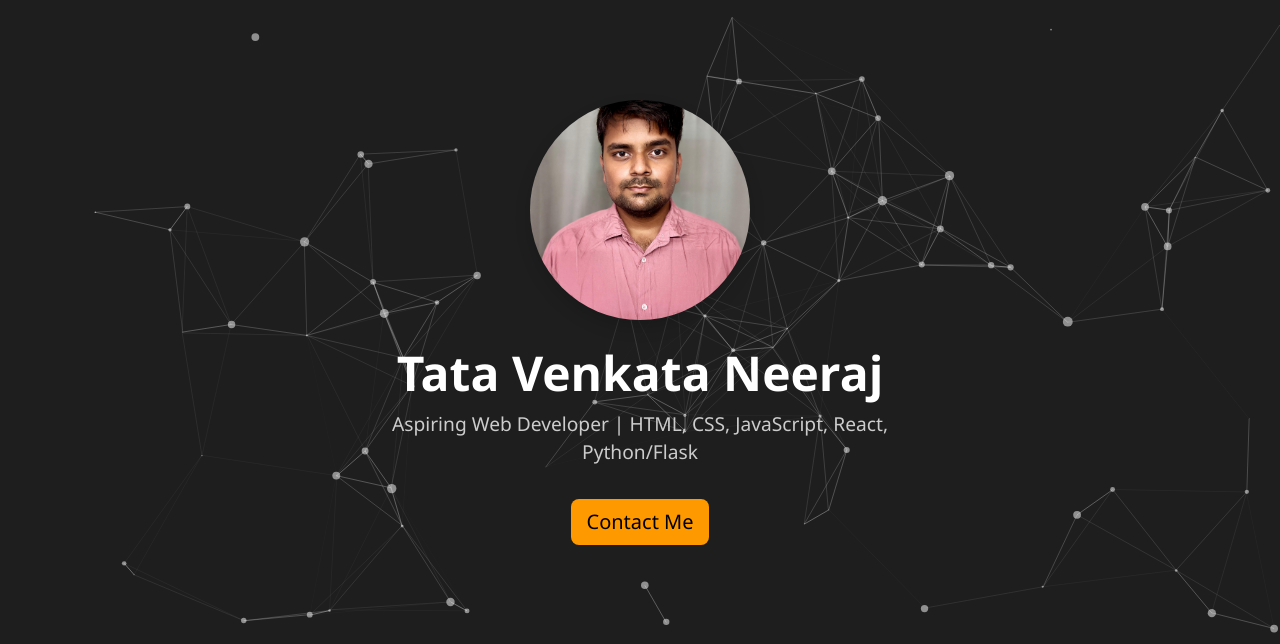
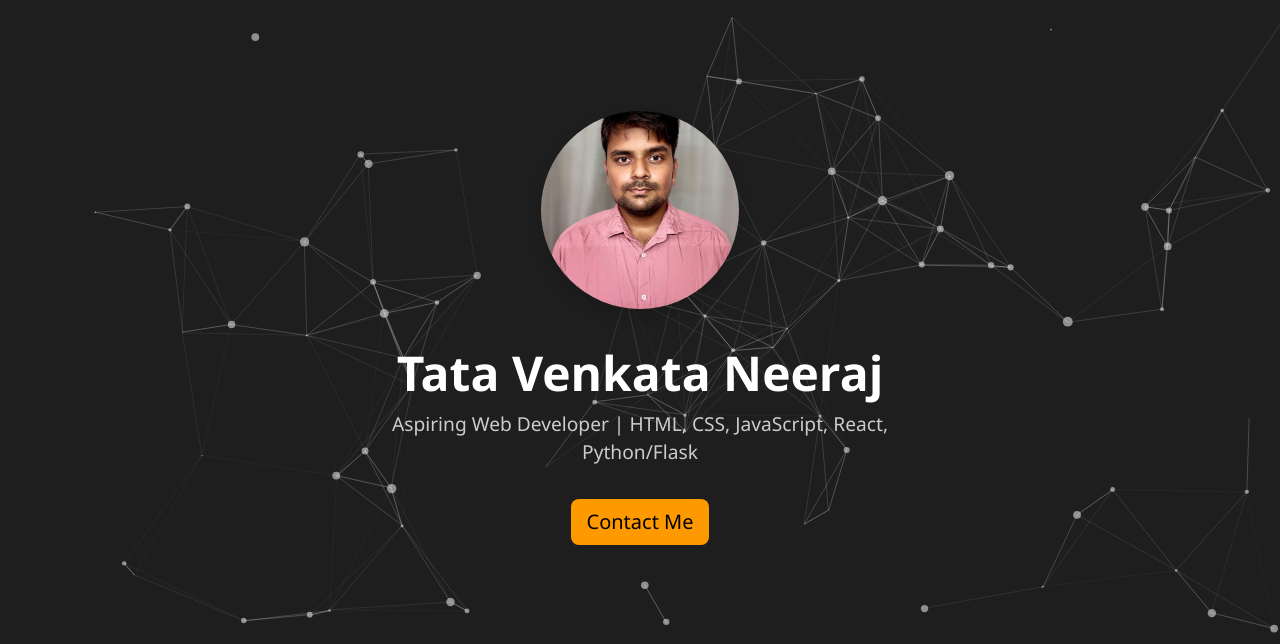
Before and after one commit to Neerajtata1527/portfolio, a Flask app: page / in a window 1280 px wide. Shown: the top 644 px of the page. Run offline with Flask 3, Linux system fonts and the light colour scheme.

Commit message:
Update index.html

```diff
--- a/templates/index.html
+++ b/templates/index.html
@@ -20,7 +20,7 @@
           class="rounded-circle mx-auto d-block mb-4 shadow"
           width="220"
           height="220"
-          style="object-fit: cover;"
+          style="object-fit: cover; transform: scale(0.9);"
         />
         <h1 class="display-4 fw-bold">Tata Venkata Neeraj</h1>
         <p class="lead">Aspiring Web Developer | HTML, CSS, JavaScript, React, Python/Flask</p>
```
